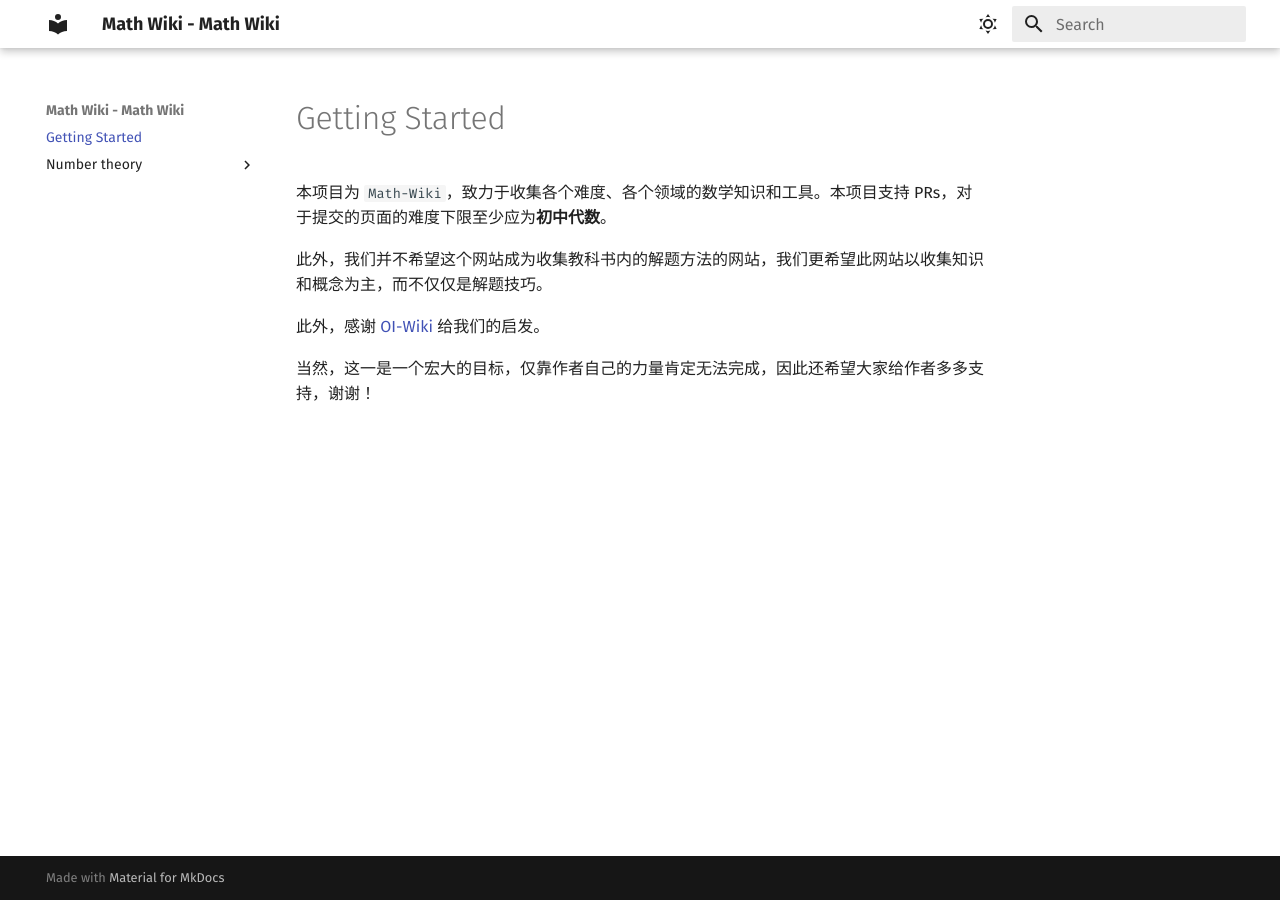
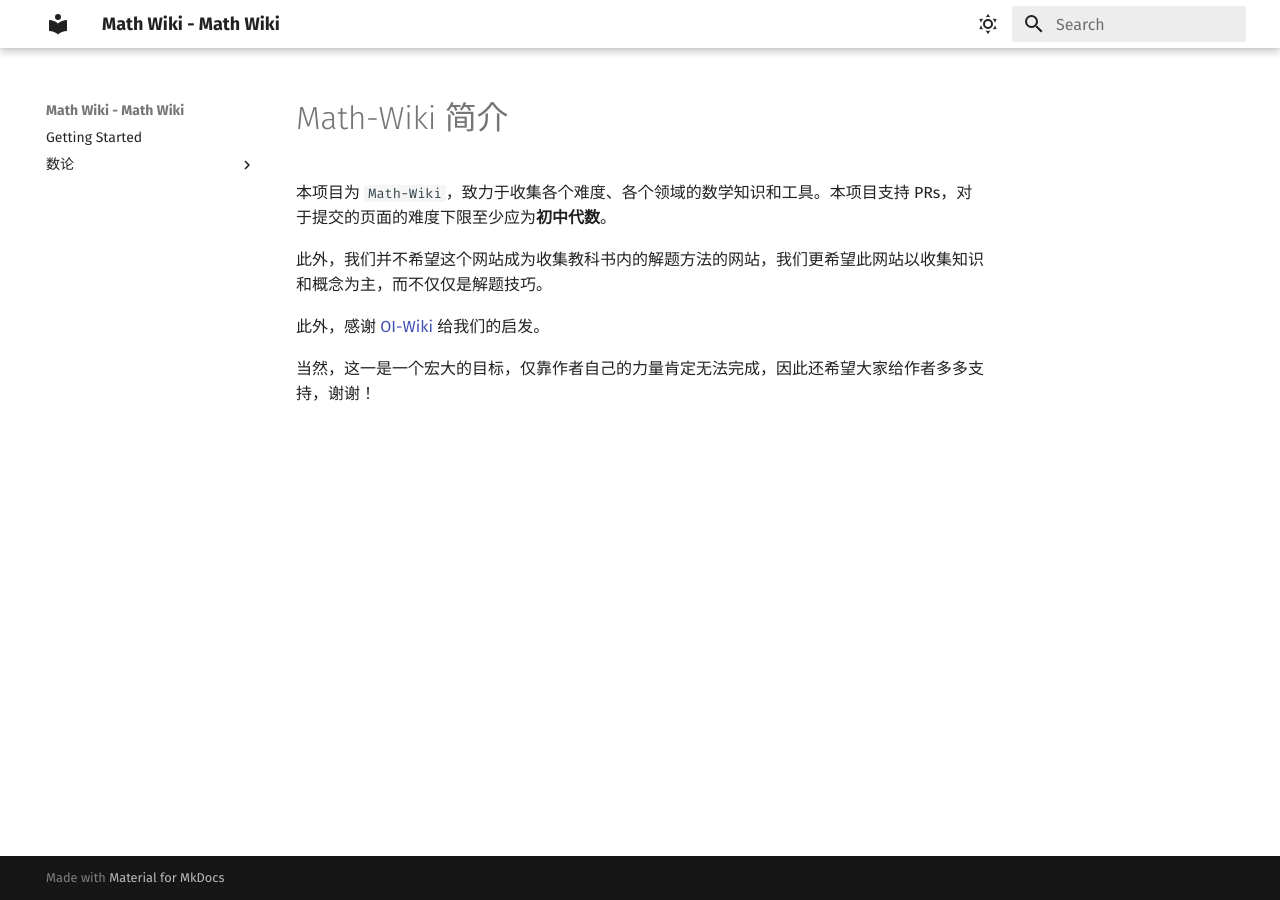
Before and after one commit to M-Wiki/Math-Wiki, an MkDocs documentation site: the page built from docs/index.md, in a window 1280 px wide. Built offline with MkDocs 1.6.1 and Material for MkDocs 9.7.7, drawn with Linux system fonts in a browser that asks for light colours; comment, search, counter and statistics services are not loaded; some of the changed lines change nothing that is shown.

Commit message:
fix(mkdocs.yml)修改导航栏信息

```diff
--- a/docs/index.md
+++ b/docs/index.md
@@ -1,4 +1,5 @@
-# Getting Started
+
+# Math-Wiki 简介
 
 本项目为 `Math-Wiki`，致力于收集各个难度、各个领域的数学知识和工具。本项目支持 PRs，对于提交的页面的难度下限至少应为**初中代数**。
 
--- a/mkdocs.yml
+++ b/mkdocs.yml
@@ -2,6 +2,11 @@ site_name: Math Wiki - Math Wiki
 down_extensions:
   - pymdownx.arithmatex:
       generic: true
+
+nav:
+  - Getting Started: index.html
+  - 数论:
+    - 数论基础: number-theory/basic.md
 
 extra_javascript:
   - javascripts/katex.js
```
